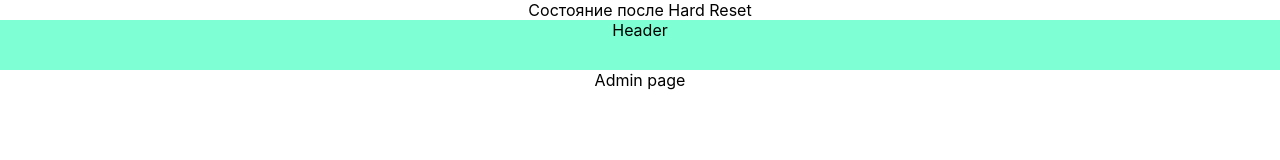
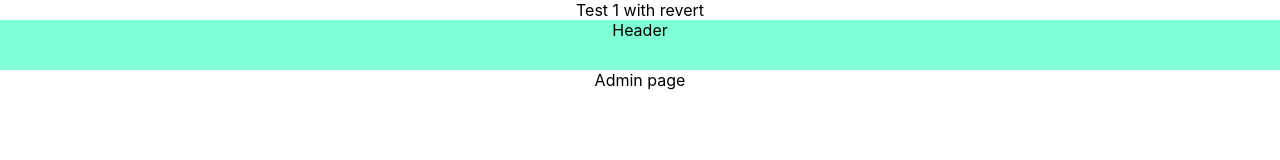
Before and after one commit to GraurDen/Next_Layouts, a Next.js app: page /adminPage in a window 1280 px wide. Shown: the top 160 px of the page. Built offline with nearby package versions, Linux system fonts and the light colour scheme.

Commit message:
Revert test 1

```diff
--- a/components/layouts/adminLayout/admin.tsx
+++ b/components/layouts/adminLayout/admin.tsx
@@ -4,7 +4,7 @@ import { ReactElement } from "react";
 const AdminLayout = ({ children }: { children: ReactElement }) => {
   return (
     <div style={{ textAlign: "center" }}>
-      <div>Состояние после Hard Reset</div>
+      <div>Test 1 with revert</div>
       <Header />
       {children}
     </div>
```
